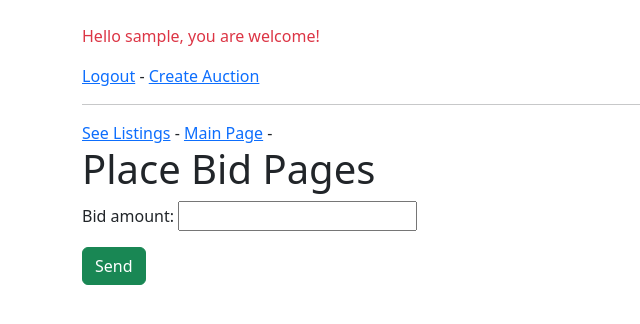
After one commit to gabrielfernandocardoso-assuncao/django-bid-platform, a Django app: page /place_bid/1/ in a window 1280 px wide. The commit adds this page. Shown: the top 324 px of the page, without its empty margins (0-640 px from the left). Run offline with Django 5.2, Linux system fonts and the light colour scheme; a user stored in the database is signed in; tables that the repository leaves empty hold one stand-in row (values such as "Sample post"); parts of the project's set-up code (start-up, migrations or seed data) failed here and were passed over.

Commit message:
insert place_bid view and respective functions of page

```diff
--- a/auctions/forms.py
+++ b/auctions/forms.py
@@ -1,5 +1,5 @@
 from django import forms
-from .models import Listing
+from .models import Listing, Bid
 
 class ListingForm(forms.ModelForm):
     class Meta:
@@ -11,3 +11,9 @@ class ListingForm(forms.ModelForm):
             "date_endind"
         ]
         labels = {}
+
+class BidForm(forms.ModelForm):
+    class Meta:
+        model = Bid
+        fields = ['bid_amount']
+        labels = {}
--- a/auctions/models.py
+++ b/auctions/models.py
@@ -14,6 +14,7 @@ class Listing(models.Model):
     date_endind = models.DateTimeField()
     # owner
     owner = models.ForeignKey(User, on_delete=models.CASCADE)
+
 
     def __str__(self):
             "return representation of name"
--- a/auctions/templates/auctions/listing.html
+++ b/auctions/templates/auctions/listing.html
@@ -19,6 +19,11 @@
                         <div class="card-text text-muted flex-grow-1">
                             {{ listing_object.description|linebreaks }}
                         </div>
+                        {% if user.is_authenticated %}
+                            <p>
+                                <a href="{% url 'place_bid' listing_object.id %}" class="btn btn-secondary w-50">Send Bid</a>
+                            </p>
+                        {% endif %}
 
                         <!-- Data limite alinhada no rodapé do card -->
                         <div class="border-top pt-2 mt-3">
--- a/auctions/templates/auctions/listings.html
+++ b/auctions/templates/auctions/listings.html
@@ -23,6 +23,11 @@
                                 <p>
                                     <a href="{% url 'listing' listing.id %}"" class="btn btn-secondary w-50">See More</a>
                                 </p>
+                                {% if user.is_authenticated %}
+                                <p>
+                                    <a href="{% url 'place_bid' listing.id %}" class="btn btn-secondary w-50">Send Bid</a>
+                                </p>
+                                {% endif %}
                             </div>
 
                             <!-- Data limite alinhada no rodapé do card -->
--- /dev/null
+++ b/auctions/templates/auctions/place_bid.html
@@ -0,0 +1,16 @@
+{% extends 'auctions/base.html' %}
+
+{% block title %} Place Bid {% endblock %}
+
+{% block content %}
+    <div class="col-12">
+        <h1>Place Bid Pages</h1>
+        <form action="" method="post">
+            {% csrf_token %}
+
+            {{ form.as_p }}
+
+            <button name="submit" class="btn btn-success">Send</button>
+        </form>
+    </div>
+{% endblock %}
--- a/auctions/urls.py
+++ b/auctions/urls.py
@@ -7,5 +7,5 @@ urlpatterns = [
     path('listing/', views.listing, name='listing'),
     path('listing/<int:listing_id>/', views.listing_view, name='listing'),
     path('listing/new_listing/', views.new_listing, name='new_listing'),
-
+    path('place_bid/<int:listing_id>/', views.place_bid, name='place_bid')
 ]
--- a/auctions/views.py
+++ b/auctions/views.py
@@ -1,7 +1,7 @@
 from django.shortcuts import render
-from .models import Listing
+from .models import Listing, Bid
 from django.contrib.auth.decorators import login_required
-from .forms import ListingForm
+from .forms import ListingForm, BidForm
 from django.http import HttpResponseRedirect
 from django.urls import reverse
 
@@ -49,3 +49,38 @@ def new_listing(request):
             return HttpResponseRedirect(reverse('index'))
     context = { 'form' : form }
     return render(request, 'auctions/new_listing.html', context)
+
+# Creating place_bid view
+@login_required(login_url='/users/login/')
+def place_bid(request, listing_id = None):
+    listing = Listing.objects.get(id = listing_id)
+
+    if request.method != 'POST':
+        form = BidForm()
+    else:
+        form = BidForm(data = request.POST)
+        if form.is_valid():
+            new_bid = form.cleaned_data['bid_amount']
+
+            max_bid = Bid.objects.filter(bid_item = listing).order_by('-bid_amount').first()
+
+            if max_bid:
+                min_bid = max_bid.bid_amount
+            else:
+                min_bid = listing.initial_price
+
+        if new_bid <= min_bid:
+            form.add_error('bid_amount', f"The bid must be higher than {min_bid}.")
+        else:
+            bid = form.save(commit=False)
+            bid.bid_item = listing
+            bid.bid_owner = request.user
+
+            bid.save()
+
+            return HttpResponseRedirect(reverse('listing', args=(listing.id,)))
+    context = {
+        'form' : form,
+        'listing' : listing
+    }
+    return render(request, 'auctions/place_bid.html', context)
```
